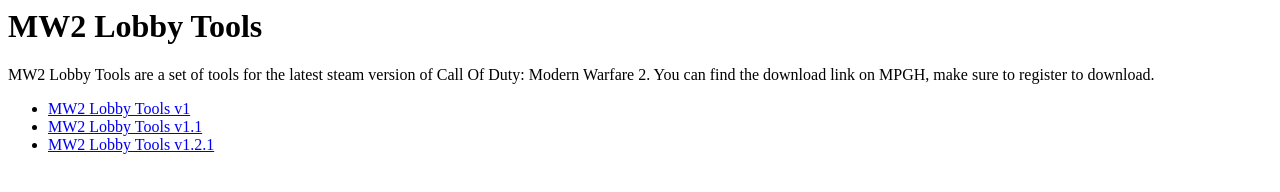
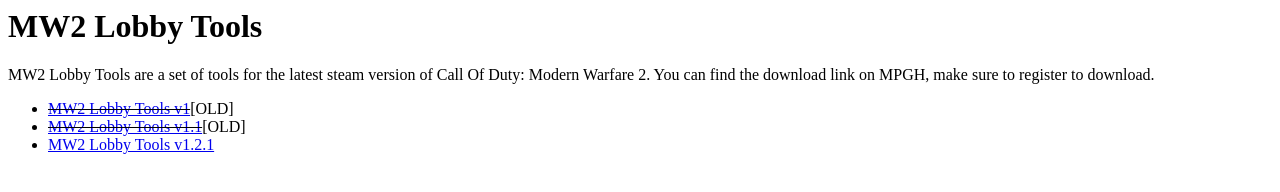
Before and after one commit to Scoudem/scoudem.github.io, a plain HTML site: page index.html in a window 1280 px wide. Drawn offline with Linux system fonts and the light colour scheme.

Commit message:
Update index.html

```diff
--- a/index.html
+++ b/index.html
@@ -10,8 +10,8 @@
 		MW2 Lobby Tools are a set of tools for the latest steam version of Call Of Duty: Modern Warfare 2.
 		You can find the download link on MPGH, make sure to register to download.
 		<ul>
-			<li><a href="http://www.mpgh.net/forum/showthread.php?t=1073495">MW2 Lobby Tools v1</a></li>
-			<li><a href="http://www.mpgh.net/forum/showthread.php?t=1073912">MW2 Lobby Tools v1.1</a></li>
+			<li><s><a href="http://www.mpgh.net/forum/showthread.php?t=1073495">MW2 Lobby Tools v1</a></s>[OLD]</li>
+			<li><s><a href="http://www.mpgh.net/forum/showthread.php?t=1073912">MW2 Lobby Tools v1.1</a></s>[OLD]</li>
 			<li><a href="http://www.mpgh.net/forum/showthread.php?t=1076327">MW2 Lobby Tools v1.2.1</a></li>
 		</ul>
 	</body>
```
